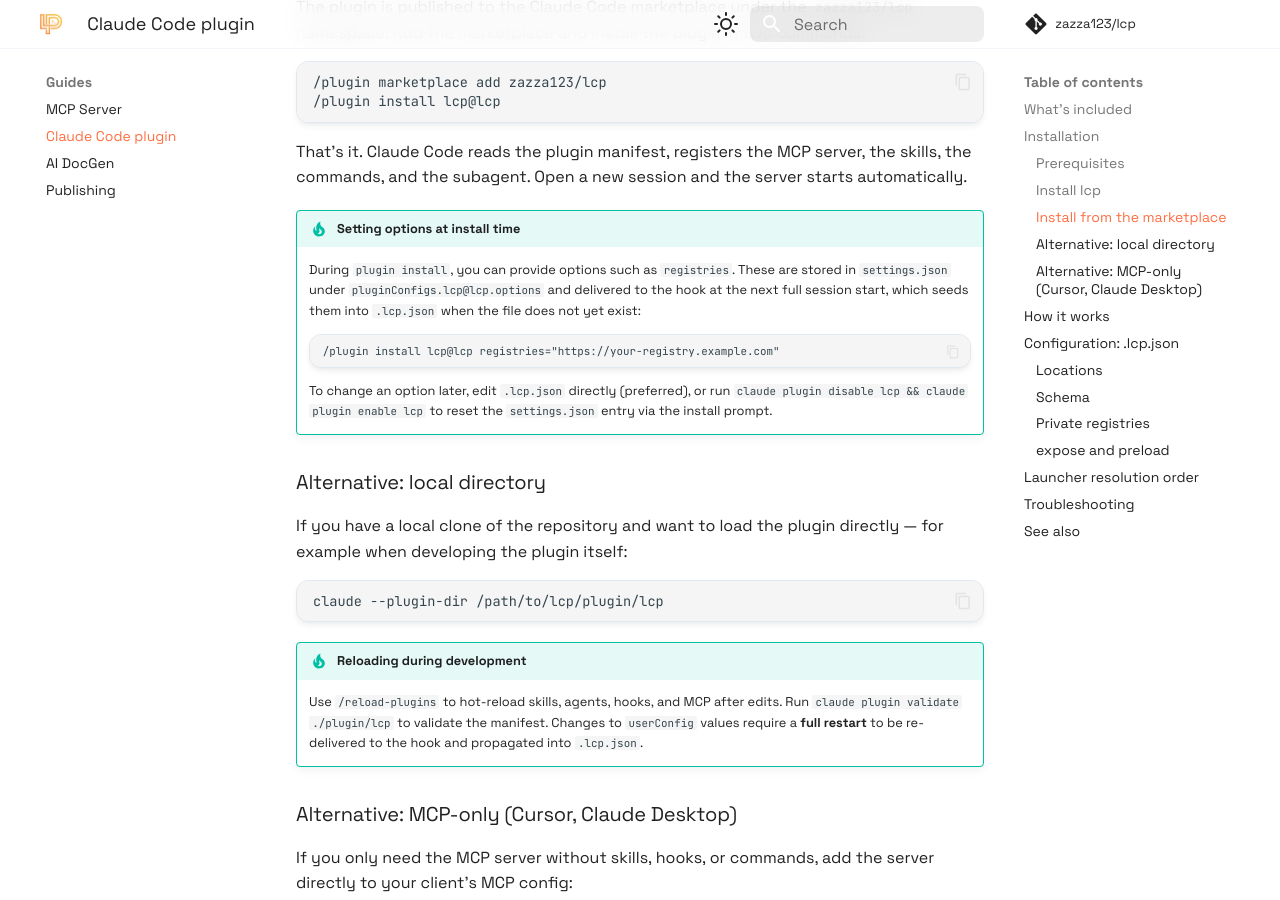
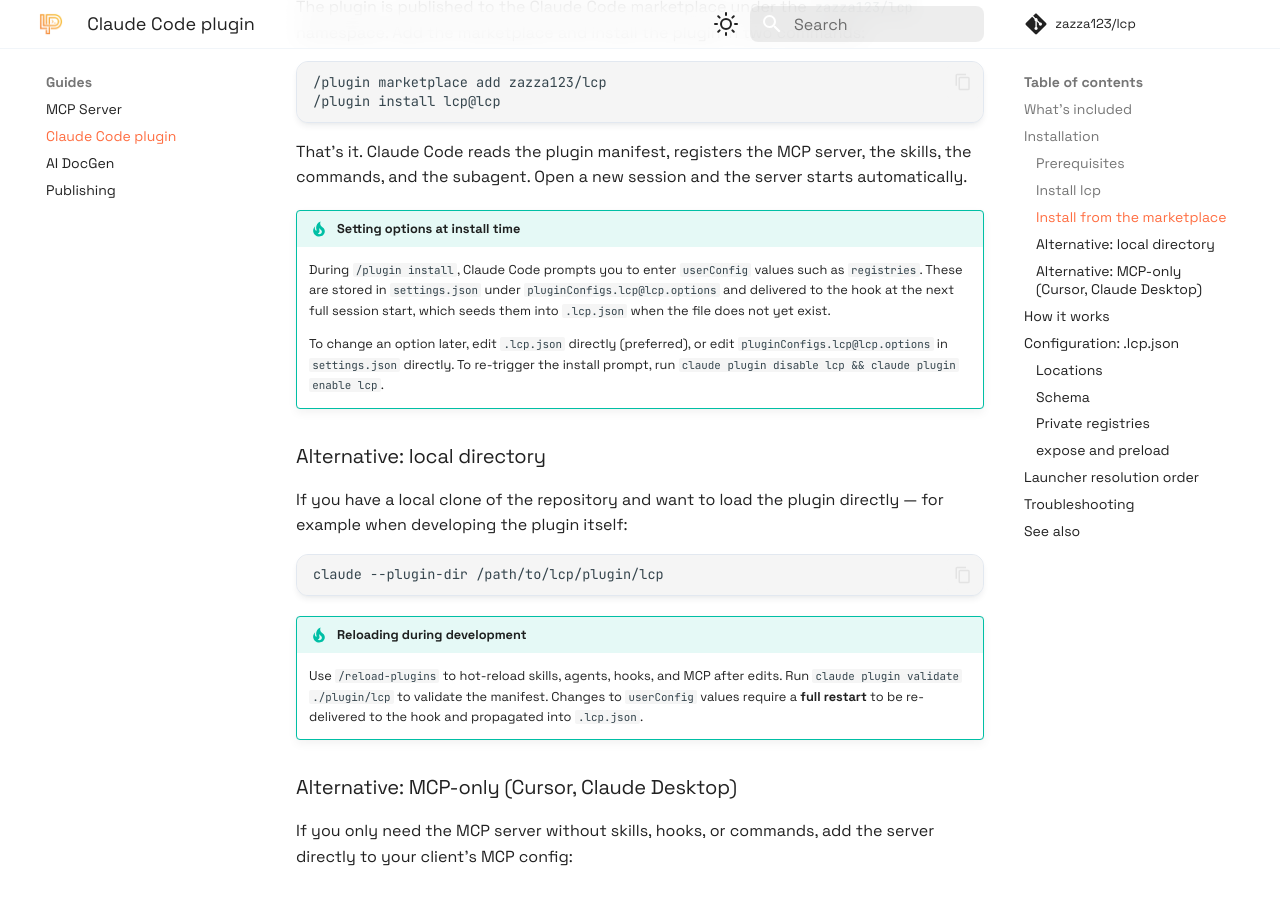
Before and after one commit to zazza123/lcp, an MkDocs documentation site: the page built from docs/guides/claude-code-plugin.md, in a window 1280 px wide and 900 px high, scrolled down 1781 px. Built offline with MkDocs 1.6.1 and Material for MkDocs 9.7.7, drawn with Linux system fonts in a browser that asks for light colours; comment, search, counter and statistics services are not loaded.

Commit message:
FIX: correct plugin install commands in docs (no invented forms)
README.md showed `claude plugin install plugin/lcp` (a filesystem path
form that does not exist). Replaced with the verified two-step slash
command flow: `/plugin marketplace add zazza123/lcp` then
`/plugin install lcp@lcp`. Added `claude --plugin-dir` for local dev.

docs/guides/claude-code-plugin.md showed an inline
`/plugin install lcp@lcp registries="key=value"` form that is not
verified to exist. Replaced the tip block: registries and other
userConfig values are entered at the interactive prompt during
`/plugin install`, then stored in settings.json; users edit .lcp.json
directly to change them afterwards.

````diff
--- a/docs/guides/claude-code-plugin.md
+++ b/docs/guides/claude-code-plugin.md
@@ -55,18 +55,14 @@
 That's it. Claude Code reads the plugin manifest, registers the MCP server, the skills, the commands, and the subagent. Open a new session and the server starts automatically.
 
 !!! tip "Setting options at install time"
-    During `plugin install`, you can provide options such as `registries`. These are stored
-    in `settings.json` under `pluginConfigs.lcp@lcp.options` and delivered to the hook at
-    the next full session start, which seeds them into `.lcp.json` when the file does not
-    yet exist:
+    During `/plugin install`, Claude Code prompts you to enter `userConfig` values such as
+    `registries`. These are stored in `settings.json` under `pluginConfigs.lcp@lcp.options`
+    and delivered to the hook at the next full session start, which seeds them into
+    `.lcp.json` when the file does not yet exist.
 
-    ```
-    /plugin install lcp@lcp registries="https://your-registry.example.com"
-    ```
-
-    To change an option later, edit `.lcp.json` directly (preferred), or run
-    `claude plugin disable lcp && claude plugin enable lcp` to reset the `settings.json`
-    entry via the install prompt.
+    To change an option later, edit `.lcp.json` directly (preferred), or edit
+    `pluginConfigs.lcp@lcp.options` in `settings.json` directly. To re-trigger the install
+    prompt, run `claude plugin disable lcp && claude plugin enable lcp`.
 
 ### Alternative: local directory
 
````
Also changed, not shown: README.md (+11 -2 lines).
